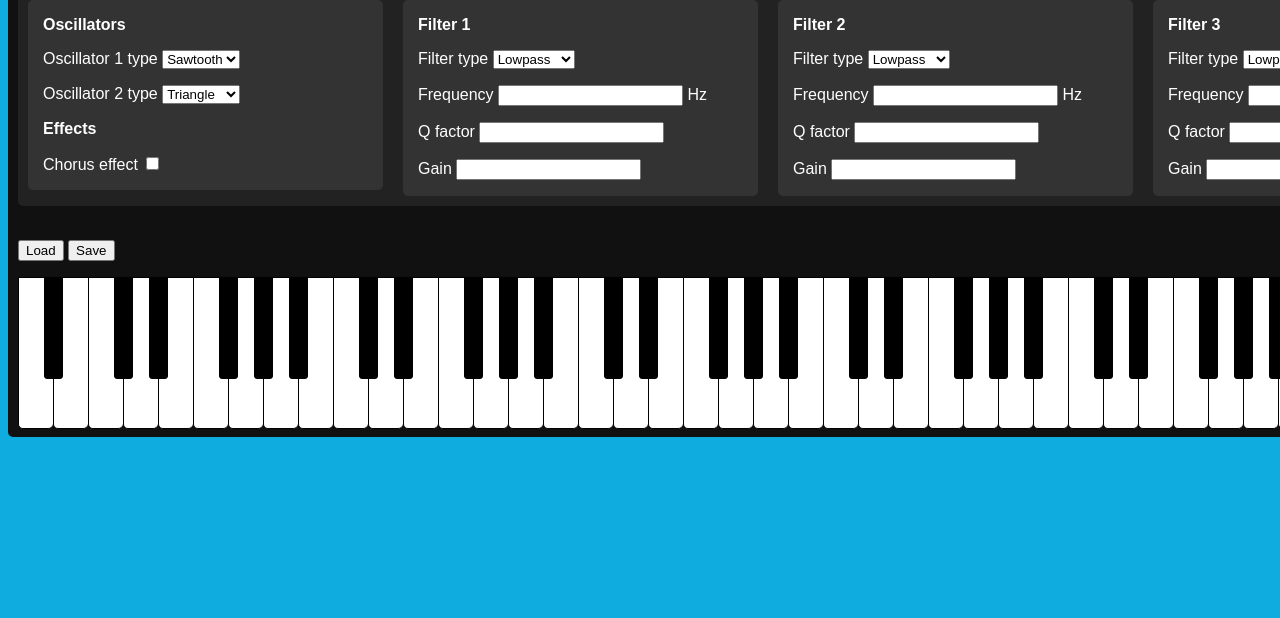
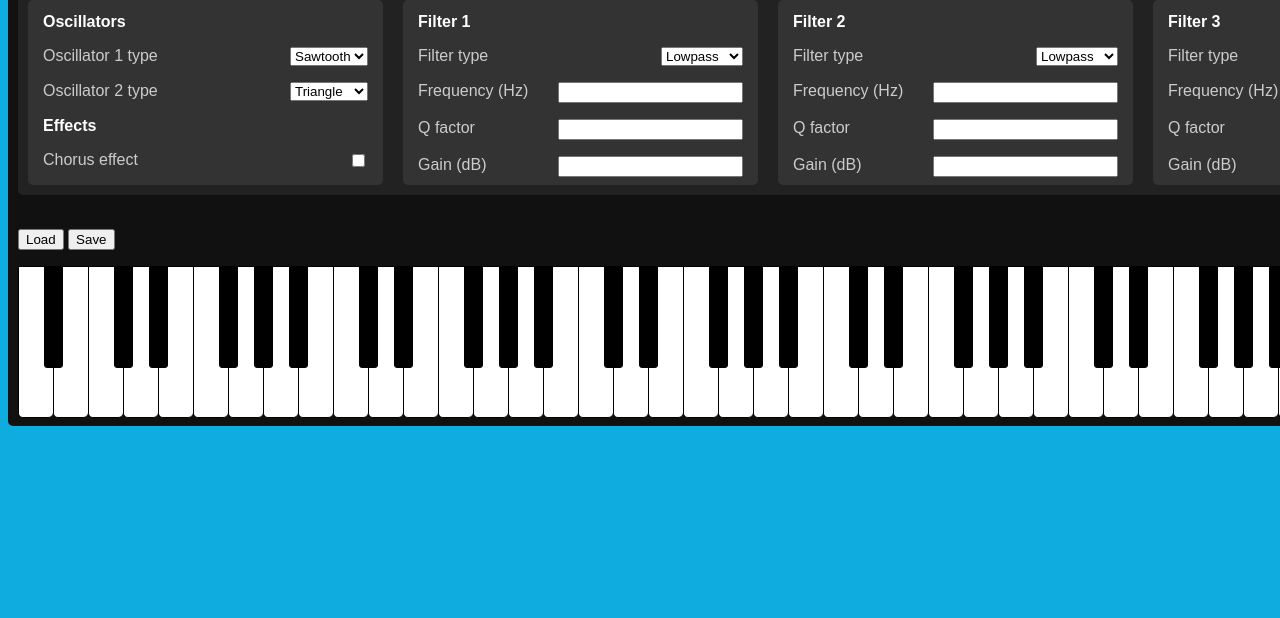
Before and after one commit to AngeloStavrow/web-synth-experiments, a website: page views/index.html in a window 1280 px wide. Shown: the part 182-800 px from the top of the page. Drawn offline with Linux system fonts and the light colour scheme; files that its build step writes are made by us from their sources.

Commit message:
🙄🌊 Refactored some UI elements

```diff
--- a/public/main.css
+++ b/public/main.css
@@ -4,13 +4,13 @@ body {
   font-family: sans-serif;
 }
 
-.container {
+div.container {
   margin: auto;
   padding: 10px;
   width: 1500px;
 }
 
-.synth-container {
+div.synth-container {
   background-color: #111;
   border-radius: 5px;
   margin: auto;
@@ -18,7 +18,7 @@ body {
   width: 1500px;
 }
 
-.control-strip {
+div.control-strip {
   background-color: #222;
   border-radius: 5px;
   float: left;
@@ -27,16 +27,7 @@ body {
   width: 1500px;
 }
 
-.control-element {
-  background-color: #333;
-  border-radius: 5px;
-  float: inherit;
-  margin: 10px;
-  padding: 0px 15px;
-  width: 325px;
-}
-
-h2 {
+div.control-strip > h2 {
   color: red;
   font-family: monospace;
   font-size: 2.5em;
@@ -44,3 +35,37 @@ h2 {
   padding: 0px 15px;
   text-align: right;
 }
+
+div.control-section {
+  background-color: #333;
+  border-radius: 5px;
+  color: #CCC;
+  float: inherit;
+  height: 185px;
+  margin: 10px;
+  padding: 0px 15px;
+  width: 325px;
+}
+
+div.control-section > h2 {
+  color: white;
+  font-size: 1em;
+}
+
+div.oscillator-element > label {
+  display: flex;
+  justify-content: space-between;
+  margin: 1em 0;
+}
+
+div.effects-element > label {
+  display: flex;
+  justify-content: space-between;
+  margin: 1em 0;
+}
+
+div.control-section.filter > label {
+  display: flex;
+  justify-content: space-between;
+  margin: 1em 0;
+}
--- a/views/index.html
+++ b/views/index.html
@@ -11,7 +11,7 @@
   <body>
     <div class="container">
       <h1>
-        Experiments in web-audio 🎹&rarr;🎛️&rarr;🔊
+        Experiments in <a href="https://webaudio.github.io/web-audio-api/">web-audio</a> 🎹&rarr;🎛️&rarr;🔊
       </h1>
     </div>
 
@@ -25,35 +25,35 @@
             Angeloog X200
           </h2>
 
-          <div class="control-element">
-            <p><strong>Oscillators</strong></p>
+          <div class="control-section">
+            <h2>Oscillators</h2>
             <div class="oscillator-element" id="osc1">
-              <p>Oscillator 1 type <select id="osc1_type">
+              <label>Oscillator 1 type <select id="osc1_type">
                 <option value="sine">Sine</option>
                 <option value="square">Square</option>
                 <option value="sawtooth">Sawtooth</option>
                 <option value="triangle">Triangle</option>
-              </select></p>
+              </select></label>
             </div>
 
             <div class="oscillator-element" id="osc2">
-              <p>Oscillator 2 type <select id="osc2_type">
+              <label>Oscillator 2 type <select id="osc2_type">
                 <option value="sine">Sine</option>
                 <option value="square">Square</option>
                 <option value="sawtooth">Sawtooth</option>
                 <option value="triangle">Triangle</option>
-              </select></p>
+              </select></label>
             </div>
 
-            <div class="oscillator-element" id="effects">
-              <p><strong>Effects</strong></p>
-              <p>Chorus effect <input type="checkbox" id="chorus_enabled" /></p>
+            <h2>Effects</h2>
+            <div class="effects-element" id="effects">
+              <label>Chorus effect <input type="checkbox" id="chorus_enabled" /></label>
             </div>
           </div>
 
-          <div class="control-element" id="filter1">
-            <p><strong>Filter 1</strong></p>
-            <p>Filter type <select id="filter_type_1">
+          <div class="control-section filter" id="filter1">
+            <h2>Filter 1</h2>
+            <label>Filter type <select id="filter_type_1">
               <option value="lowpass">Lowpass</option>
               <option value="highpass">Highpass</option>
               <option value="bandpass">Bandpass</option>
@@ -62,15 +62,15 @@
               <option value="peaking">Peaking</option>
               <option value="notch">Notch</option>
               <option value="allpass">Allpass</option>
-            </select></p>
-            <p>Frequency <input type="text" id="frequency_1" /> Hz</p>
-            <p>Q factor <input type="text" id="q_factor_1" /></p>
-            <p>Gain <input type="text" id="gain_1" /></p>
+            </select></label>
+            <label>Frequency (Hz)<input type="text" id="frequency_1" /></label>
+            <label>Q factor <input type="text" id="q_factor_1" /></label>
+            <label>Gain (dB)<input type="text" id="gain_1" /></label>
           </div>
 
-          <div class="control-element" id="filter2">
-            <p><strong>Filter 2</strong></p>
-            <p>Filter type <select id="filter_type_2">
+          <div class="control-section filter" id="filter2">
+            <h2>Filter 2</h2>
+            <label>Filter type <select id="filter_type_2">
               <option value="lowpass">Lowpass</option>
               <option value="highpass">Highpass</option>
               <option value="bandpass">Bandpass</option>
@@ -79,15 +79,15 @@
               <option value="peaking">Peaking</option>
               <option value="notch">Notch</option>
               <option value="allpass">Allpass</option>
-            </select></p>
-            <p>Frequency <input type="text" id="frequency_2" /> Hz</p>
-            <p>Q factor <input type="text" id="q_factor_2" /></p>
-            <p>Gain <input type="text" id="gain_2" /></p>
+            </select></label>
+            <label>Frequency (Hz)<input type="text" id="frequency_2" /></label>
+            <label>Q factor <input type="text" id="q_factor_2" /></label>
+            <label>Gain (dB)<input type="text" id="gain_2" /></label>
           </div>
 
-          <div class="control-element" id="filter3">
-            <p><strong>Filter 3</strong></p>
-            <p>Filter type <select id="filter_type_3">
+          <div class="control-section filter" id="filter3">
+            <h2>Filter 3</h2>
+            <label>Filter type <select id="filter_type_3">
               <option value="lowpass">Lowpass</option>
               <option value="highpass">Highpass</option>
               <option value="bandpass">Bandpass</option>
@@ -96,10 +96,10 @@
               <option value="peaking">Peaking</option>
               <option value="notch">Notch</option>
               <option value="allpass">Allpass</option>
-            </select></p>
-            <p>Frequency <input type="text" id="frequency_3" /> Hz</p>
-            <p>Q factor <input type="text" id="q_factor_3" /></p>
-            <p>Gain <input type="text" id="gain_3" /></p>
+            </select></label>
+            <label>Frequency (Hz)<input type="text" id="frequency_3" /></label>
+            <label>Q factor <input type="text" id="q_factor_3" /></label>
+            <label>Gain (dB)<input type="text" id="gain_3" /></label>
           </div>
 
         </div>
```
